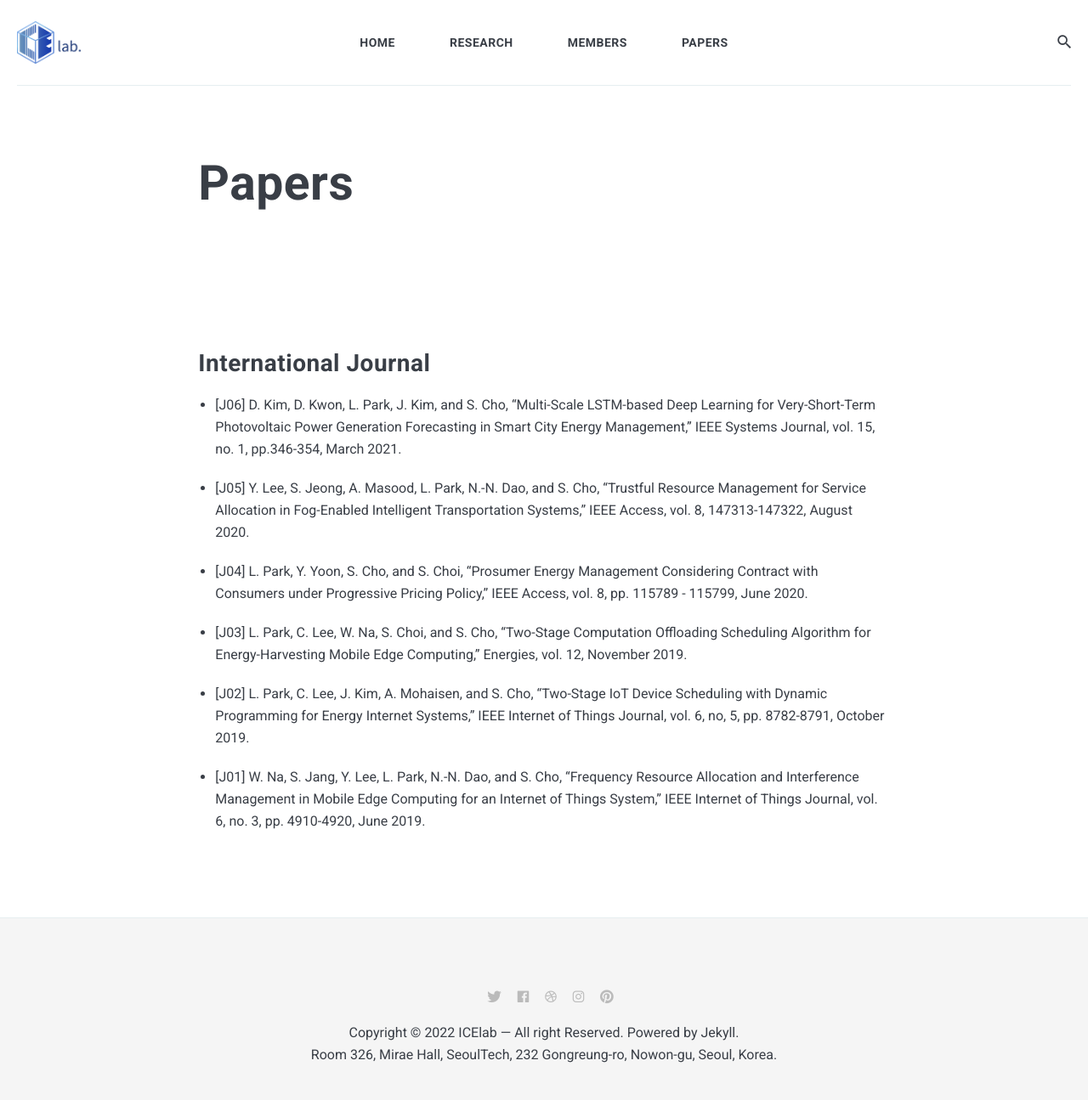
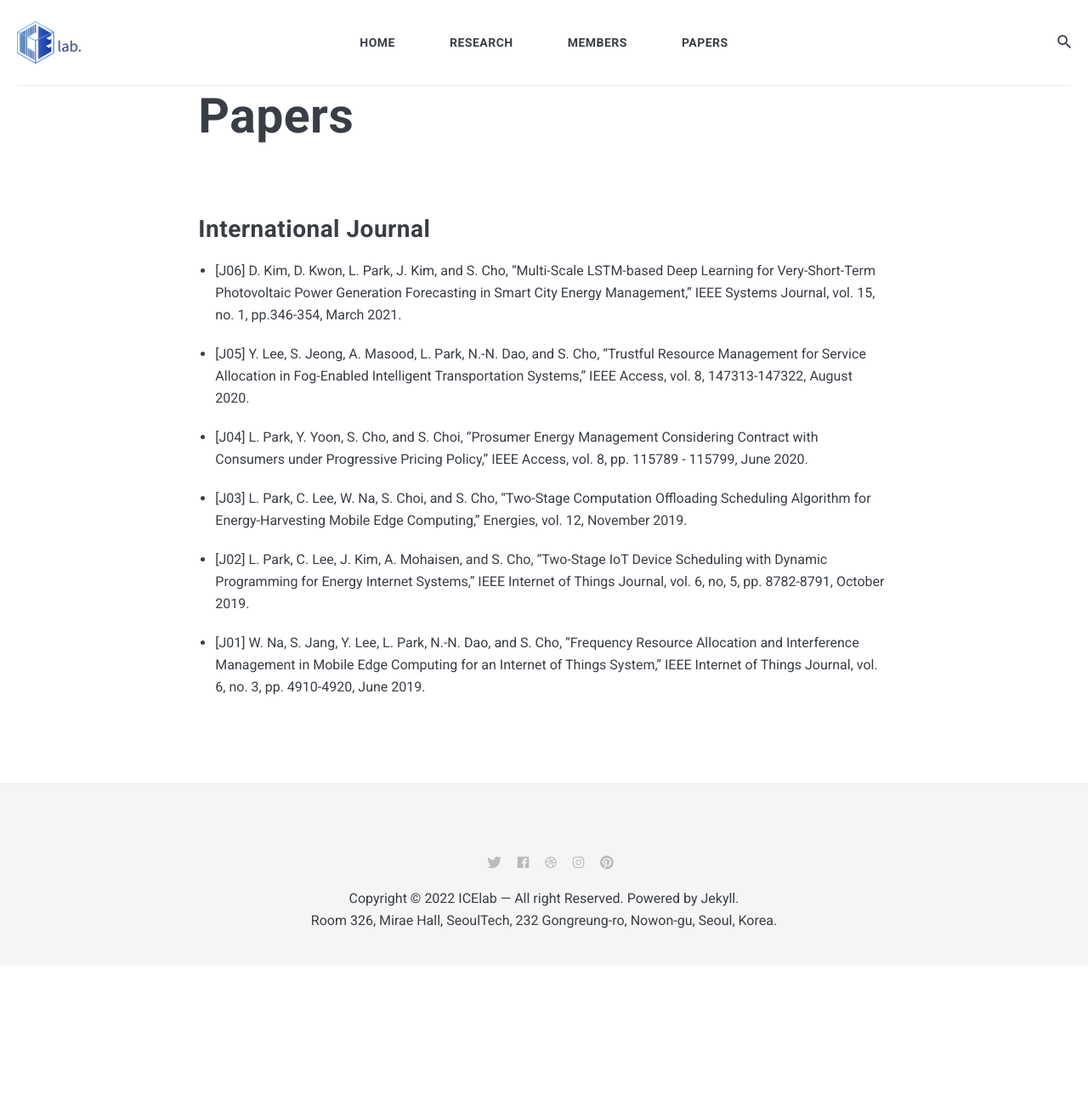
Before and after one commit to icelab-2020/HeeJaeMon123.github.io, a Jekyll site: the page built from _pages/02_papers.md, in a window 1280 px wide. Shown: the whole page at 85% size. Built offline with Jekyll 4.4.1, drawn with Linux system fonts in a browser that asks for light colours; nearby versions of some CDN libraries; our own code applies the rules of GitHub Pages for plain Markdown files; after the commit the page ends 1137 px from its top, so only the background shows below that.

Commit message:
Update _page.scss

```diff
--- a/_sass/4-layouts/_page.scss
+++ b/_sass/4-layouts/_page.scss
@@ -1,5 +1,5 @@
 .page-title-box {
-  padding: 80px 0;
+  padding: 1px 0;
   border-top: 1px solid $light-gray;
 
   .page-title {
```
